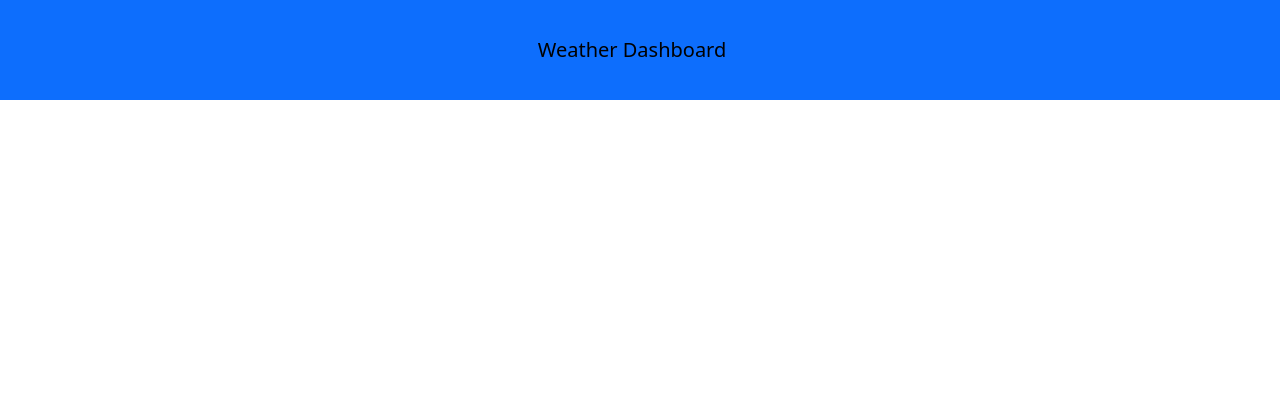
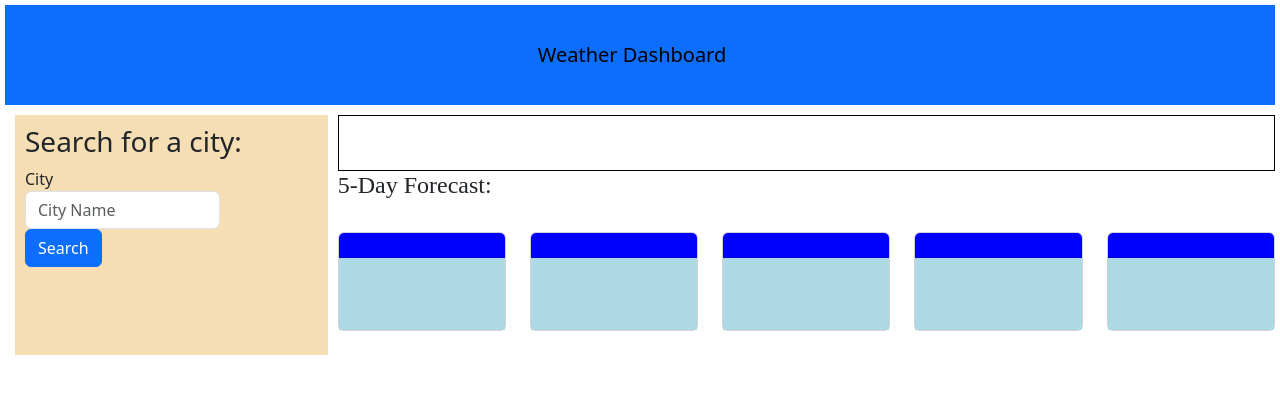
Before and after one commit to DFgalus/weather-dashboard, a plain HTML site: page index.html in a window 1280 px wide. Drawn offline with nearby package versions, Linux system fonts and the light colour scheme.

Commit message:
Completed HTML and added CSS components

```diff
--- a/assets/css/style.css
+++ b/assets/css/style.css
@@ -0,0 +1,67 @@
+body {
+    margin: 5px;
+}
+
+main {
+    display: flex;
+}
+
+section {
+    margin-top: 10px;
+}
+
+.search-panel {
+    width: 25%;
+    margin: 10px;
+    padding: 10px;
+    background-color: wheat;
+}
+
+.search-button-panel {
+
+}
+
+.city-list-box {
+    margin-top: 10px;
+}
+
+.city-name {
+    width: 89%
+}
+
+.results-panel {
+    width: 75%;
+    padding-bottom: 10px;
+    visibility: ;
+    font-family: 'Times New Roman', Times, serif;
+}
+
+.current-conditions-panel {
+    border: 1px solid black;
+    padding-left: 10px;
+    padding-bottom: 30px;
+
+}
+
+.name-block {
+    display: flex;
+    align-items: center;
+}
+
+.container {
+    display: inline;
+}
+
+.card-header,
+.card-body {
+    text-align: center;
+}
+
+.card-header {
+    background-color: blue;
+    color: white;
+}
+
+.card-body {
+    background-color: lightblue;
+}
--- a/index.html
+++ b/index.html
@@ -8,13 +8,126 @@
     <link href="https://cdn.jsdelivr.net/npm/bootstrap@5.3.0-alpha1/dist/css/bootstrap.min.css" rel="stylesheet" integrity="sha384-GLhlTQ8iRABdZLl6O3oVMWSktQOp6b7In1Zl3/Jr59b6EGGoI1aFkw7cmDA6j6gD" crossorigin="anonymous">
     <link rel="stylesheet" href="./assets/css/style.css">
 </head>
-<body>
-    <nav style="height:100px" class="fs:1 navbar bg-primary">
-        <div class="vh-25 d-flex justify-content-center  container-fluid">
-          <span class="navbar-brand mb-0 h1">Weather Dashboard</span>
+<body class="">
+  <nav style="height:100px" class="fs:1 navbar bg-primary">
+    <div class="vh-25 d-flex justify-content-center  container-fluid">
+      <span class="navbar-brand mb-0 h1">Weather Dashboard</span>
+    </div>
+  </nav>
+
+  <main>
+    <section class="search-panel">
+      <div class="search-box">
+        <h3>Search for a city:</h3>
+        <form>
+          <div class="row align-items-center"></div>
+          <div class="col-8 search-field">
+            <label class="sr-only" for="cityName">City</label>
+            <input type="text" class="form-control" id="cityName" placeholder="City Name">
+          </div>
+          <div class="col-3 search-button-panel">
+            <button type="submit" class="btn btn-primary" id="search-button">Search</button>
+          </div>
+          <div class="city-list-box">
+            <ul class="list-group" id="city-list"></ul>
+          </div>
+        </form>
+      </div>
+    </section>
+
+    <section class="results-panel">
+      <div class="current-conditions-panel">
+        <div class="name-block">
+          <h3 id="cityName"></h3>
+          <img src="" alt="" id="curreentIcon">
         </div>
-      </nav>
+        <div>
+          <p class="current-info" id="temperature"></p>
+        </div>
+        <div>
+          <p class="current-info" id="wind"></p>
+        </div>
+        <div>
+          <p class="current-info" id="humidity"></p>
+        </div>
+      </div>
+      <div class="forecast-panel">
+        <h4>5-Day Forecast:</h4>
 
+        <div class="container">
+          <div class="row">
+            <div class="col">
+              <div class="card">
+                <div class="card-header">
+                  <h5 id="day-0"></h5>
+                </div>
+                <div class="card-body">
+                  <img src="" alt="" id="img-0">
+                  <p class="card-text" id="temp-0"></p>
+                  <p class="card-text" id="wind-0"></p>
+                  <p class="card-text" id="humidity-0"></p>
+                </div>
+              </div>
+            </div>
+            <div class="col">
+              <div class="card">
+                <div class="card-header">
+                  <h5 id="day-1"></h5>
+                </div>
+                <div class="card-body">
+                  <img src="" alt="" id="img-1">
+                  <p class="card-text" id="temp-1"></p>
+                  <p class="card-text" id="wind-1"></p>
+                  <p class="card-text" id="humidity-1"></p>
+                </div>
+              </div>
+            </div>
+            <div class="col">
+              <div class="card">
+                <div class="card-header">
+                  <h5 id="day-2"></h5>
+                </div>
+                <div class="card-body">
+                  <img src="" alt="" id="img-2">
+                  <p class="card-text" id="temp-2"></p>
+                  <p class="card-text" id="wind-2"></p>
+                  <p class="card-text" id="humidity-2"></p>
+                </div>
+              </div>
+            </div>
+            <div class="col">
+              <div class="card">
+                <div class="card-header">
+                  <h5 id="day-3"></h5>
+                </div>
+                <div class="card-body">
+                  <img src="" alt="" id="img-3">
+                  <p class="card-text" id="temp-3"></p>
+                  <p class="card-text" id="wind-3"></p>
+                  <p class="card-text" id="humidity-3"></p>
+                </div>
+              </div>
+            </div>
+            <div class="col">
+              <div class="card">
+                <div class="card-header">
+                  <h5 id="day-4"></h5>
+                </div>
+                <div class="card-body">
+                  <img src="" alt="" id="img-4">
+                  <p class="card-text" id="temp-4"></p>
+                  <p class="card-text" id="wind-4"></p>
+                  <p class="card-text" id="humidity-4"></p>
+                </div>
+              </div>
+            </div>
+          </div>
+      </div>
+    </section>
+
+  </main>
     <script src="https://cdn.jsdelivr.net/npm/bootstrap@5.3.0-alpha1/dist/js/bootstrap.bundle.min.js" integrity="sha384-w76AqPfDkMBDXo30jS1Sgez6pr3x5MlQ1ZAGC+nuZB+EYdgRZgiwxhTBTkF7CXvN" crossorigin="anonymous"></script>
+    <script src="https://code.jquery.com/jquery-3.6.3.js" integrity="sha256-nQLuAZGRRcILA+6dMBOvcRh5Pe310sBpanc6+QBmyVM=" crossorigin="anonymous"></script>
+    <script src="https://cdn.jsdelivr.net/npm/dayjs@1/dayjs.min.js"></script>
 </body>
 </html>
```
Also changed, not shown: assets/js/script.js (+24 -0 lines).
